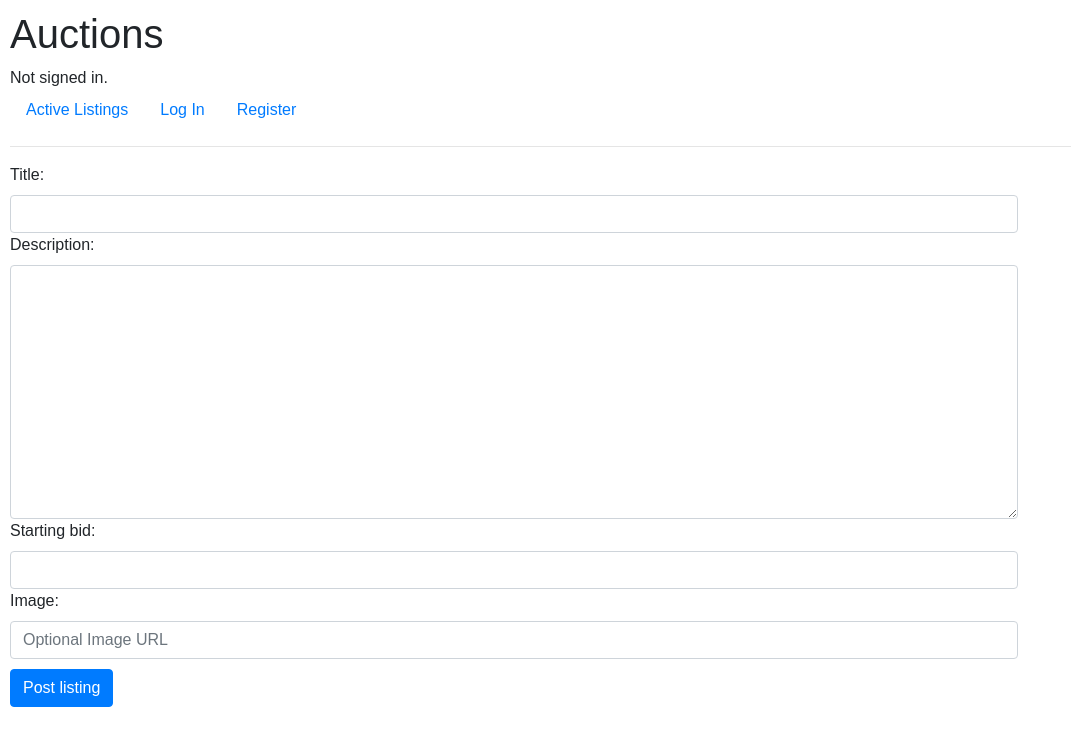
After one commit to supah0t/commerce, a Django app: page /create in a window 1280 px wide. The commit adds this page. Shown: the top 746 px of the page, without its empty margins (0-1071 px from the left). Run offline with Django 3.2, Linux system fonts and the light colour scheme; some libraries are stand-ins or nearby versions.

Commit message:
Working create page and functional implementation of individual listing page

```diff
--- /dev/null
+++ b/auctions/forms.py
@@ -0,0 +1,17 @@
+from django import forms
+from .models import Auction_Listings
+
+
+class AddListingForm(forms.ModelForm):
+    class Meta:
+        model = Auction_Listings
+        exclude = [
+            'user'
+        ]
+
+        widgets = {
+            'title': forms.TextInput(attrs={'class': 'form-control'}),
+            'description': forms.Textarea(attrs={'class': 'form-control'}),
+            'starting_bid': forms.NumberInput(attrs={'class': 'form-control'}),
+            'image': forms.URLInput(attrs={'placeholder': "Optional Image URL",'class': 'form-control'})
+        }
--- a/auctions/models.py
+++ b/auctions/models.py
@@ -5,8 +5,10 @@ from django.db import models
 class User(AbstractUser):
     pass
 
+
 class Auction_Listings(models.Model):
-    title = models.CharField(max_length=64)
-    description = models.CharField(max_length=200)
-    starting_bid = models.IntegerField()
-    image = models.URLField(default="https://banner2.cleanpng.com/20180409/zrq/kisspng-post-it-note-paper-link-free-sticky-notes-clip-art-post-it-5acbacab077577.2543104915232974510306.jpg")
+    title = models.CharField(max_length=64, blank=False)
+    description = models.TextField(max_length= 500, blank=False, null=False)
+    starting_bid = models.IntegerField(blank=False)
+    image = models.URLField(blank=True)
+    user = models.ForeignKey(User, on_delete= models.PROTECT, related_name="creator")
--- a/auctions/static/auctions/styles.css
+++ b/auctions/static/auctions/styles.css
@@ -1,15 +1,29 @@
+html *{
+    font-family: Arial, Helvetica, sans-serif !important;
+}
+
 body {
     padding: 10px;
 }
 
-.item_image {
-    width: 50%;
+.items {
+    display: flex;
+    border-style: solid;
+    border-radius: 10px;
+    border-color: rgb(118, 168, 211);
+    border-width: 1px;
+    height: 200px;
 }
 
-.items {
-    border-style: solid;
-    border-width: 1px;
-    display: flex;
+.image {
+    width: 40%;
+}
+
+.item_image {
+    width: auto;
+    object-fit: contain;
+    height: 160px;
+    margin: 10px;
 }
 
 .gap-10 {
@@ -17,5 +31,20 @@ body {
 }
 
 .text {
+    margin-top: 30px;
     width: 40%;
+    text-align: left;
+    height: 100%
 }
+
+.empty {
+    width: 20%;
+}
+
+.input {
+    width: 62px;
+}
+
+.form-test {
+    width: 80%;
+}
--- /dev/null
+++ b/auctions/templates/auctions/create.html
@@ -0,0 +1,19 @@
+{% extends "auctions/layout.html" %}
+
+{% block body %}
+
+    {% if message %}
+    <div>{{ message }}</div>
+    {% endif %}
+
+    <div class="form-group">
+        <form action="{% url 'create' %}" method="POST">
+            {% csrf_token %}
+            <div class="form-test">
+                {{ form.as_table }}
+                <div class="gap-10"></div>
+                <button type="submit" class="btn btn-primary">Post listing</button>
+            </div>
+        </form>
+    </div>
+{% endblock %}
--- a/auctions/templates/auctions/layout.html
+++ b/auctions/templates/auctions/layout.html
@@ -22,6 +22,9 @@
             </li>
             {% if user.is_authenticated %}
                 <li class="nav-item">
+                    <a class="nav-link" href="{% url 'create' %}">Create Listing</a>
+                </li>
+                <li class="nav-item">
                     <a class="nav-link" href="{% url 'logout' %}">Log Out</a>
                 </li>
             {% else %}
--- a/auctions/urls.py
+++ b/auctions/urls.py
@@ -6,5 +6,7 @@ urlpatterns = [
     path("", views.index, name="index"),
     path("login", views.login_view, name="login"),
     path("logout", views.logout_view, name="logout"),
-    path("register", views.register, name="register")
+    path("register", views.register, name="register"),
+    path("create", views.create, name="create"),
+    path("<int:item_id>", views.info, name="info")
 ]
--- a/auctions/views.py
+++ b/auctions/views.py
@@ -4,6 +4,7 @@ from django.http import HttpResponse, HttpResponseRedirect
 from django.shortcuts import render
 from django.urls import reverse
 
+from .forms import AddListingForm
 from .models import User, Auction_Listings
 
 
@@ -63,3 +64,27 @@ def register(request):
         return HttpResponseRedirect(reverse("index"))
     else:
         return render(request, "auctions/register.html")
+
+def create(request):
+    if request.method == "GET":
+        form = AddListingForm()
+        return render(request, "auctions/create.html", {
+            "form": form
+        })
+    else:
+        form = AddListingForm(request.POST)
+        if form.is_valid():
+            post = form.save(commit=False)
+            post.user = request.user
+            if not post.image:
+                post.image="https://freepikpsd.com/wp-content/uploads/2019/10/post-it-png-transparent-1-Transparent-Images.png"
+            post.save()
+            return HttpResponseRedirect(reverse('index'))
+        else:
+            return render(request, "auctions/create.html", {
+                "message": "Invalid Post"
+            })
+
+def info(request, item_id):
+    pass
+    #remember to add default image if user didn't input
```
Also changed, not shown: auctions/templates/auctions/index.html (+17 -8 lines), auctions/migrations/0003_auto_20201027_1816.py (added), auctions/migrations/0004_auto_20201029_0958.py (added), auctions/migrations/0005_auto_20201029_1127.py (added), auctions/migrations/0006_auto_20201029_1145.py (added), auctions/migrations/0007_auto_20201029_1146.py (added), db.sqlite3.
